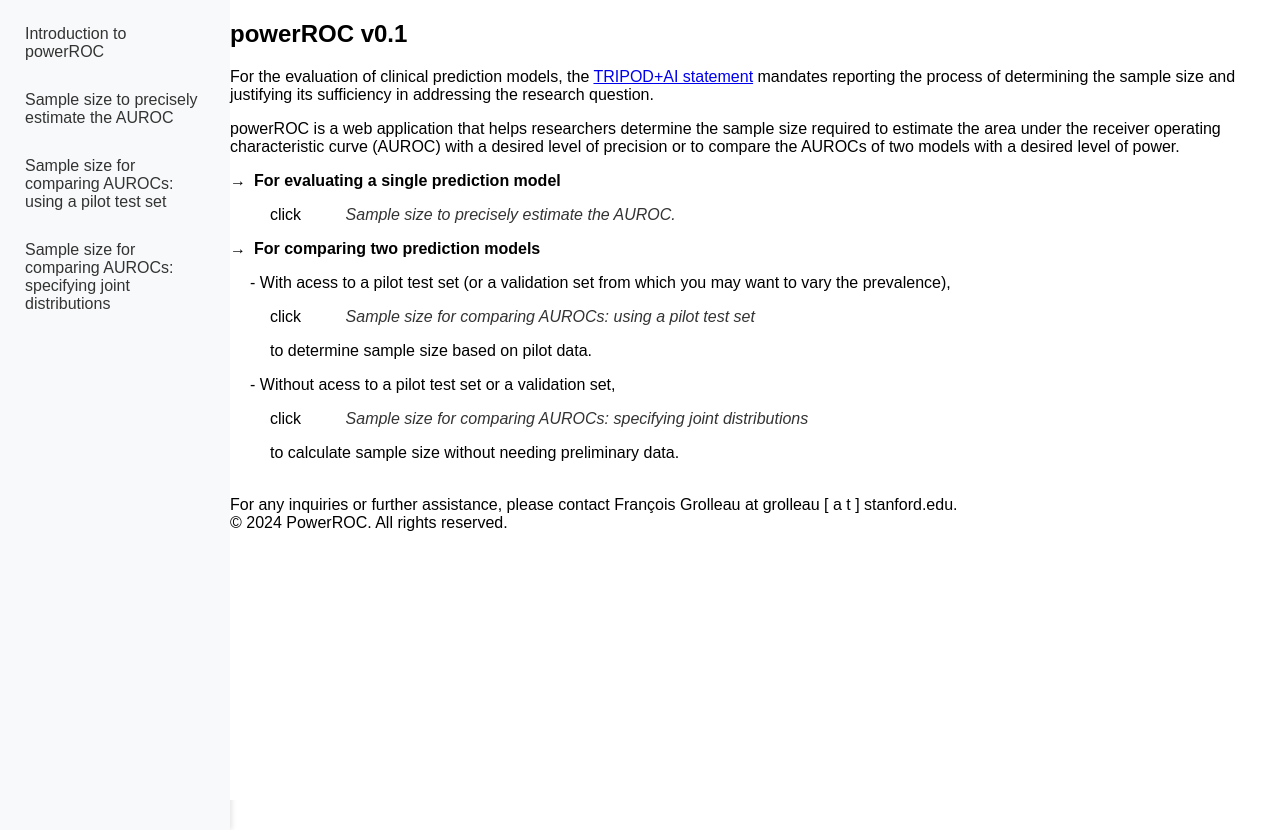
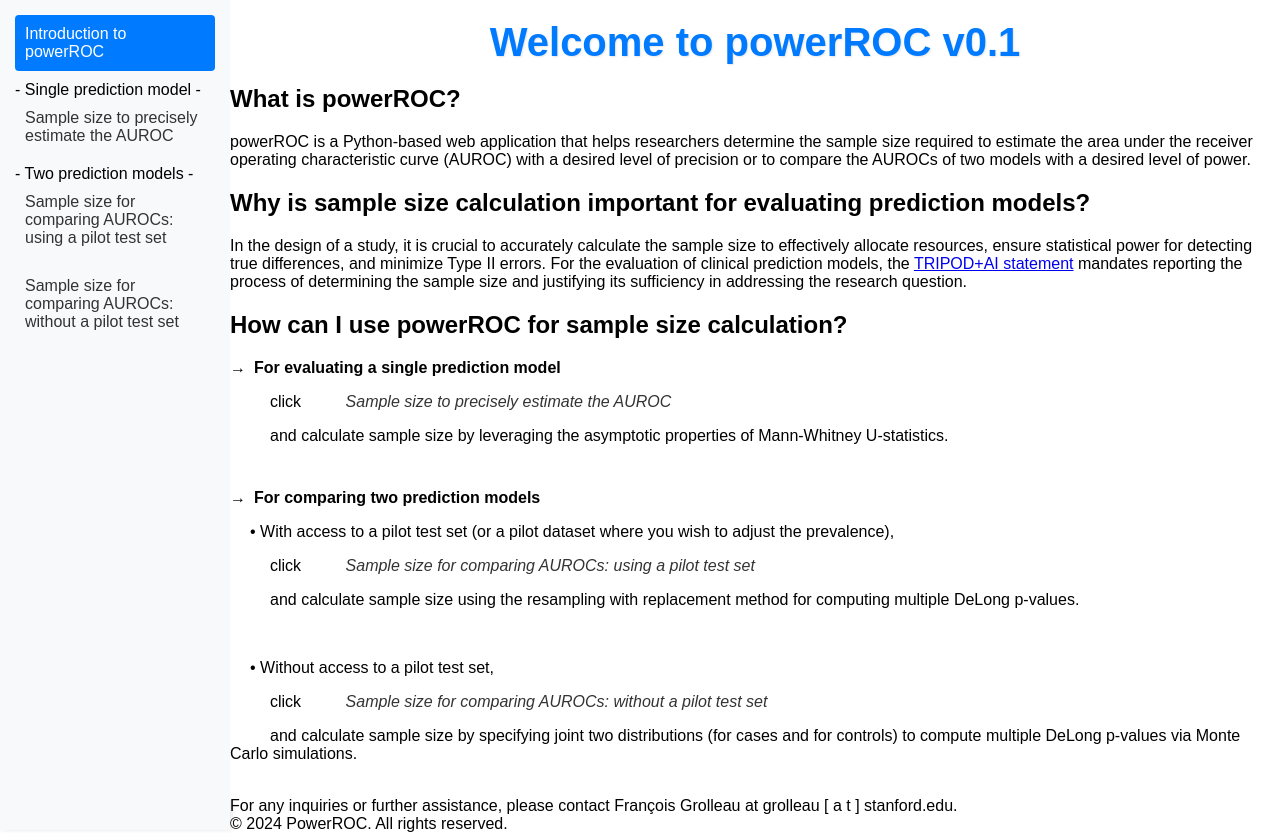
Before and after one commit to fcgrolleau/powerROC, a plain HTML site: page index.html in a window 1280 px wide. Drawn offline with Linux system fonts and the light colour scheme.

Commit message:
Update index.html

```diff
--- a/index.html
+++ b/index.html
@@ -29,6 +29,10 @@
         }
         .sidebar a:hover {
             background-color: #ddd;
+        }
+        .sidebar a.active {
+            background-color: #007BFF;
+            color: white;
         }
         .content {
             flex-grow: 1; /* Allow content to take the remaining width */
@@ -65,29 +69,47 @@
         .zoom-link:hover {
             transform: scale(1.05);
         }
+        .title {
+            font-size: 2.5em;
+            font-weight: bold;
+            text-align: center;
+            color: #007BFF;
+            margin-top: 20px;
+            margin-bottom: 20px;
+            text-shadow: 1px 1px 2px rgba(0, 0, 0, 0.1);
+        }
     </style>
 </head>
 <body>
 
 <div class="sidebar">
-    <a href="#" onclick="showContent('intro_page')">Introduction to powerROC</a>
-    <a href="#" onclick="showContent('page1')">Sample size to precisely estimate the AUROC</a>
-    <a href="#" onclick="showContent('page2')">Sample size for comparing AUROCs: using a pilot test set</a>
-    <a href="#" onclick="showContent('page3')">Sample size for comparing AUROCs: specifying joint distributions</a>
+    <a href="#" class="active" onclick="showContent('intro_page', this)">Introduction to powerROC</a>
+    - Single prediction model -
+    <a href="#" onclick="showContent('page1', this)">Sample size to precisely estimate the AUROC</a>
+    - Two prediction models -
+    <a href="#" onclick="showContent('page2', this)">Sample size for comparing AUROCs: using a pilot test set</a>
+    <a href="#" onclick="showContent('page3', this)">Sample size for comparing AUROCs: without a pilot test set</a>
 </div>
 
 <div class="content">
     <div id="intro_page">
-        <h2>powerROC v0.1</h2>
-        <p>For the evaluation of clinical prediction models, the <a href="https://www.bmj.com/content/385/bmj-2023-078378" target="_blank">TRIPOD+AI statement</a> mandates reporting the process of determining the sample size and justifying its sufficiency in addressing the research question.</p>
-        <p>powerROC is a web application that helps researchers determine the sample size required to estimate the area under the receiver operating characteristic curve (AUROC) with a desired level of precision or to compare the AUROCs of two models with a desired level of power.</p>
-
+        <p class="title">Welcome to powerROC v0.1</p>
+        <h2>What is powerROC?</h2>
+        <p>powerROC is a Python-based web application that helps researchers determine the sample size required to estimate the area under the receiver operating characteristic curve (AUROC) with a desired level of precision or to compare the AUROCs of two models with a desired level of power.</p>
+        <h2>Why is sample size calculation important for evaluating prediction models?</h2>
+        <p>In the design of a study, it is crucial to accurately calculate the sample size to effectively allocate resources, ensure statistical power for detecting true differences, and minimize Type II errors. For the evaluation of clinical prediction models, the <a href="https://www.bmj.com/content/385/bmj-2023-078378" target="_blank">TRIPOD+AI statement</a> mandates reporting the process of determining the sample size and justifying its sufficiency in addressing the research question.</p>
+        <h2>How can I use powerROC for sample size calculation?</h2>
         <ul class="dash-list">
             <li><b>For evaluating a single prediction model</b></li>
-            <p style="text-indent: 40px;">click <a href="#" onclick="showContent('page1')" class="zoom-link">Sample size to precisely estimate the AUROC.</a></p>
+            <p style="text-indent: 40px;">click <a href="#" onclick="showContent('page1', document.querySelector('.sidebar a:nth-child(2)'))" class="zoom-link">Sample size to precisely estimate the AUROC</a>
+            <p style="text-indent: 40px;">and calculate sample size by leveraging the asymptotic properties of Mann-Whitney U-statistics.</p>
+            <br>
             <li><b>For comparing two prediction models</b>
-                <p style="text-indent: 20px;">- With acess to a pilot test set (or a validation set from which you may want to vary the prevalence),</p><p style="text-indent: 40px;">click <a href="#" onclick="showContent('page2')" class="zoom-link">Sample size for comparing AUROCs: using a pilot test set</a> </p> <p style="text-indent: 40px;">to determine sample size based on pilot data.</p>
-                <p style="text-indent: 20px;">- Without acess to a pilot test set or a validation set,</p><p style="text-indent: 40px;">click <a href="#" onclick="showContent('page3')" class="zoom-link">Sample size for comparing AUROCs: specifying joint distributions</a> </p> <p style="text-indent: 40px;">to calculate sample size without needing preliminary data.</p>
+                <p style="text-indent: 20px;">&bull; With access to a pilot test set (or a pilot dataset where you wish to adjust the prevalence),</p>
+                <p style="text-indent: 40px;">click <em><a href="#" onclick="showContent('page2', document.querySelector('.sidebar a:nth-child(3)'))" class="zoom-link">Sample size for comparing AUROCs: using a pilot test set</a></em></p>
+                <p style="text-indent: 40px;">and calculate sample size using the resampling with replacement method for computing multiple DeLong p-values.</p>
+                <br>
+                <p style="text-indent: 20px;">&bull; Without access to a pilot test set,</p><p style="text-indent: 40px;">click <em><a href="#" onclick="showContent('page3', document.querySelector('.sidebar a:nth-child(4)'))" class="zoom-link">Sample size for comparing AUROCs: without a pilot test set</a></em></p> <p style="text-indent: 40px;"> and calculate sample size by specifying joint two distributions (for cases and for controls) to compute multiple DeLong p-values via Monte Carlo simulations.</p>
             </li>
         </ul>
         <br>
@@ -106,7 +128,7 @@
 </div>
 
 <script>
-    function showContent(pageId) {
+    function showContent(pageId, element) {
         // Hide all content divs
         var pages = document.querySelectorAll('.content > div');
         pages.forEach(function(page) {
@@ -118,7 +140,21 @@
         if (selectedPage) {
             selectedPage.classList.remove('hidden');
         }
+
+        // Remove 'active' class from all sidebar links
+        var links = document.querySelectorAll('.sidebar a');
+        links.forEach(function(link) {
+            link.classList.remove('active');
+        });
+
+        // Add 'active' class to the clicked link
+        element.classList.add('active');
     }
+
+    // Call showContent for the default page on load
+    document.addEventListener('DOMContentLoaded', function() {
+        showContent('intro_page', document.querySelector('.sidebar a.active'));
+    });
 </script>
 
 </body>
```
